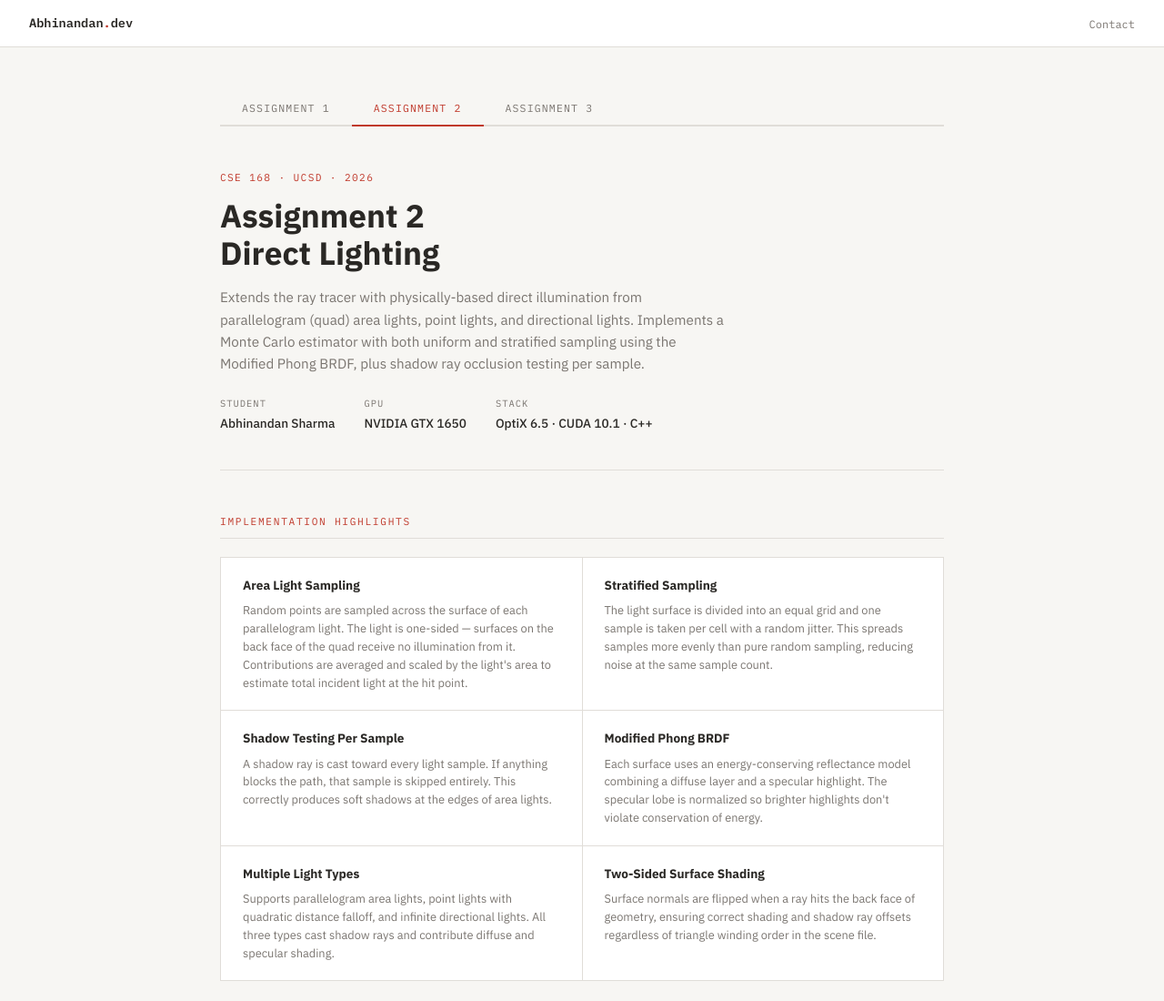
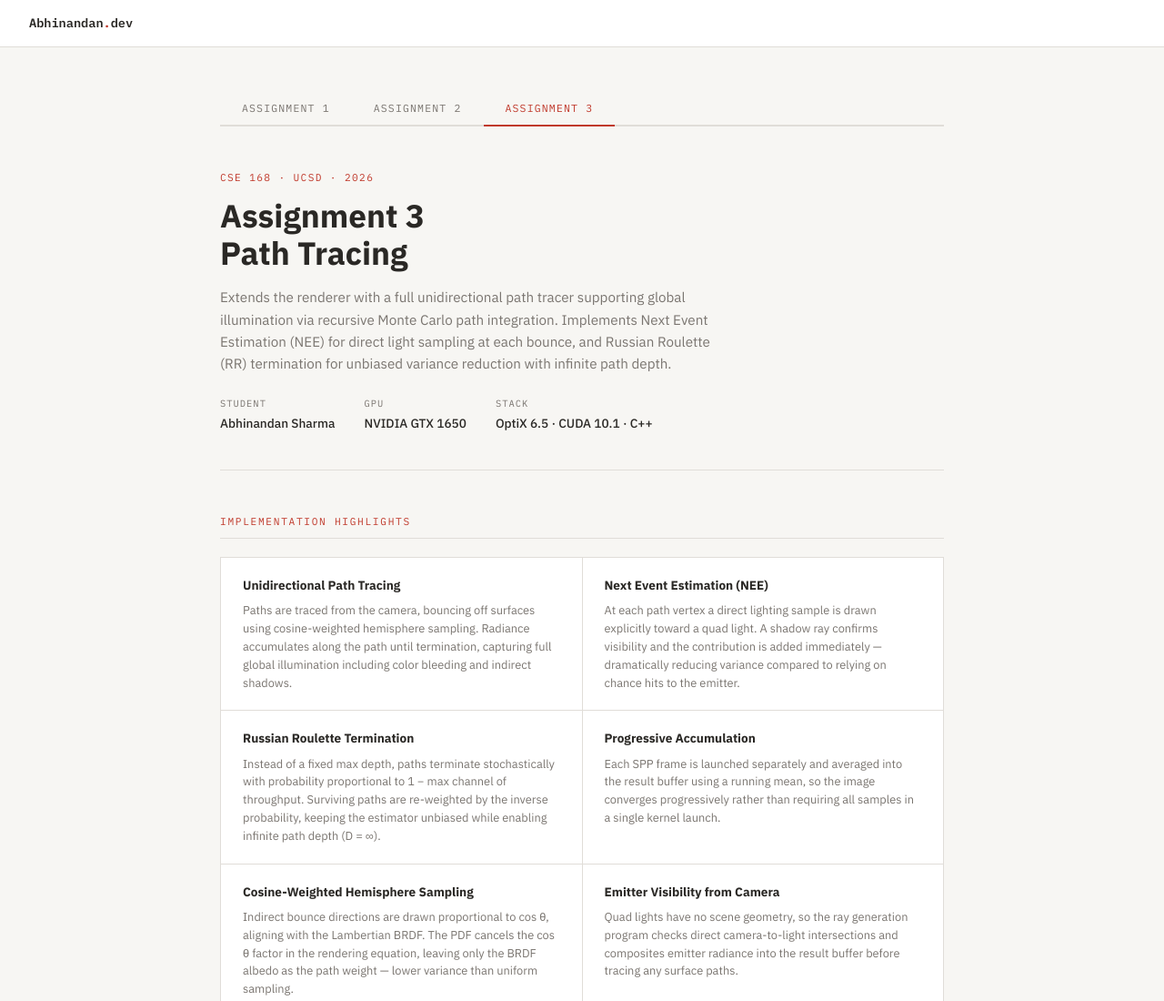
Before and after one commit to abhinandansharma1999/CSE-168-Graphics-Rendering-II, a plain HTML site: page index.html in a window 1280 px wide. Shown: the top 1100 px of the page at 91% size. Drawn offline with Linux system fonts and the light colour scheme.

Commit message:
assignment 3 submission

```diff
--- a/index.html
+++ b/index.html
@@ -326,9 +326,7 @@
 
 <header>
   <a class="logo" href="#">Abhinandan<span>.</span>dev</a>
-  <nav>
-    <a href="/cdn-cgi/l/email-protection#cfaeadbcfffdfe8fbaacbcabe1aaabba">Contact</a>
-  </nav>
+
 </header>
 
 <main>
@@ -336,8 +334,8 @@
   <!-- TAB BAR -->
   <div class="tab-bar">
     <button class="tab-btn" onclick="switchTab('a1')" id="btn-a1">Assignment 1</button>
-    <button class="tab-btn active" onclick="switchTab('a2')" id="btn-a2">Assignment 2</button>
-    <button class="tab-btn" onclick="switchTab('a3')" id="btn-a3">Assignment 3</button>
+    <button class="tab-btn" onclick="switchTab('a2')" id="btn-a2">Assignment 2</button>
+    <button class="tab-btn active" onclick="switchTab('a3')" id="btn-a3">Assignment 3</button>
   </div>
 
   <!-- ══════════════════════════════════════════
@@ -501,7 +499,7 @@
   <!-- ══════════════════════════════════════════
        ASSIGNMENT 2
   ══════════════════════════════════════════ -->
-  <div class="tab-panel active" id="panel-a2">
+  <div class="tab-panel" id="panel-a2">
 
     <div class="hero">
       <div class="tag">CSE 168 · UCSD · 2026</div>
@@ -642,7 +640,7 @@
 
 
   <!-- ASSIGNMENT 3 -->
-  <div class="tab-panel" id="panel-a3">
+  <div class="tab-panel active" id="panel-a3">
     <div class="hero">
       <div class="tag">CSE 168 · UCSD · 2026</div>
       <h1>Assignment 3<br>Path Tracing</h1>
@@ -756,7 +754,7 @@
 </main>
 
 <footer>
-  Abhinandan Sharma · <a href="mailto:abhinandan@ucsd.edu">abhinandan@ucsd.edu</a> · CSE 168 UCSD 2026
+  Abhinandan Sharma · <a href="mailto:abs021@ucsd.edu">abs021@ucsd.edu</a> · CSE 168 UCSD 2026
 </footer>
 
 <script>
```
